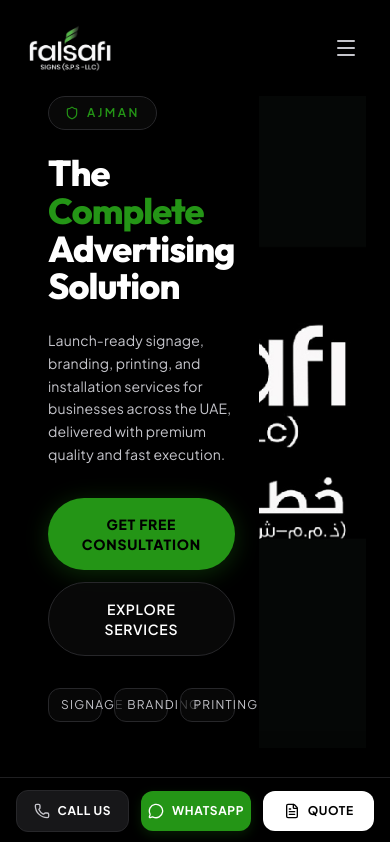
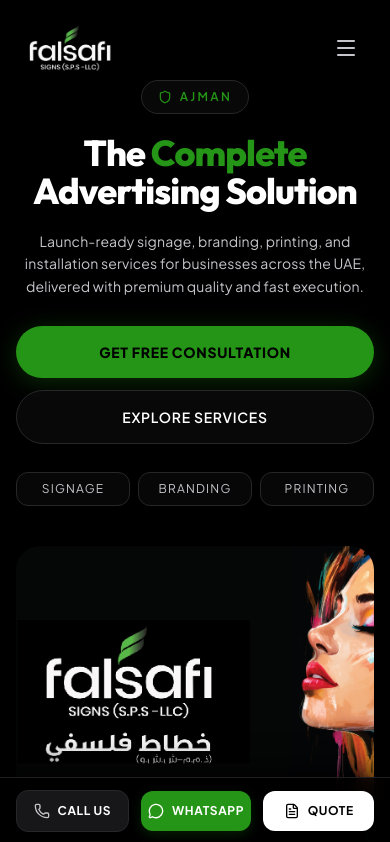
Before and after one commit to yunus-karatt/falsafi, a Next.js app: page / in a window 390 px wide. Shown: the top 842 px of the page. Built offline with nearby package versions, Linux system fonts and the light colour scheme.

Commit message:
Update global email address to falsafi.signs@gmail.com

```diff
--- a/src/app/page.tsx
+++ b/src/app/page.tsx
@@ -90,38 +90,38 @@ export default function Home() {
       <Navbar />
 
       {/* 1. Hero Section */}
-      <section className="relative min-h-screen w-screen flex bg-black overflow-hidden py-24 md:py-28 px-6 md:px-12">
+      <section className="relative min-h-screen bg-black overflow-hidden py-20 md:py-24 px-4 sm:px-6 md:px-12">
         {/* <div  className="absolute inset-0 bg-no-repeat bg-top-right opacity-40"></div>
 
         <div className="absolute inset-0 bg-linear-to-t from-black via-black/80 to-black/40 z-10" />
         <div className="absolute -top-40 -left-40 w-125 h-125 bg-brand/10 rounded-full blur-[150px] pointer-events-none" />
         <div className="absolute -bottom-20 -right-20 w-100 h-100 bg-brand/10 rounded-full blur-[130px] pointer-events-none" /> */}
 
-        <div className="flex-1 px-6 md:px-12 relative z-20">
-          <div className="flex items-center justify-center">
+        <div className="mx-auto grid w-full max-w-7xl grid-cols-1 items-center gap-10 lg:grid-cols-2 lg:gap-12">
+          <div className="relative z-20">
             <motion.div
               initial={{ opacity: 0, y: 24 }}
               animate={{ opacity: 1, y: 0 }}
               transition={{ duration: 0.8 }}
-              className="text-left max-w-4xl"
+              className="text-center lg:text-left max-w-3xl mx-auto lg:mx-0"
             >
-              <div className="inline-flex items-center gap-2 px-4 py-2 rounded-full bg-zinc-950/80 border border-zinc-800 backdrop-blur-md mb-6 text-brand font-body text-xs font-semibold tracking-[0.2em] uppercase">
+              <div className="inline-flex items-center gap-2 px-4 py-2 rounded-full bg-zinc-950/80 border border-zinc-800 backdrop-blur-md mb-5 text-brand font-body text-xs font-semibold tracking-[0.2em] uppercase">
                 <Shield className="w-3.5 h-3.5" />
                 Ajman
               </div>
 
-              <h1 className="font-syne text-4xl sm:text-5xl md:text-6xl xl:text-7xl font-extrabold tracking-tight text-white leading-[1.05] mb-6">
+              <h1 className="font-syne text-4xl sm:text-5xl md:text-6xl xl:text-7xl font-extrabold tracking-tight text-white leading-[1.05] mb-5 md:mb-6">
                 The <span className="text-brand">Complete</span>
                 <br className="hidden sm:block" /> Advertising Solution
               </h1>
 
-              <p className="font-body text-zinc-300 text-sm sm:text-base md:text-lg  leading-relaxed mb-8">
+              <p className="font-body text-zinc-300 text-sm sm:text-base md:text-lg leading-relaxed mb-7 md:mb-8">
                 Launch-ready signage, branding, printing, and installation
                 services for businesses across the UAE, delivered with premium
                 quality and fast execution.
               </p>
 
-              <div className="flex flex-col sm:flex-row gap-3 sm:gap-4 w-full  mb-8 justify-start">
+              <div className="flex flex-col sm:flex-row gap-3 sm:gap-4 w-full mb-7 md:mb-8 justify-center lg:justify-start">
                 <Link
                   href="/contact"
                   className="w-full sm:w-auto px-8 py-4 rounded-full bg-brand text-black font-body text-sm font-extrabold tracking-wider uppercase hover:bg-brand-hover hover:scale-105 transition-all duration-300 shadow-[0_4px_25px_rgba(36,149,22,0.3)] text-center"
@@ -136,11 +136,11 @@ export default function Home() {
                 </Link>
               </div>
 
-              <div className="grid grid-cols-3 gap-3 max-w-md ">
+              <div className="grid grid-cols-3 gap-2 sm:gap-3 max-w-md mx-auto lg:mx-0">
                 {["Signage", "Branding", "Printing"].map((item) => (
                   <div
                     key={item}
-                    className="rounded-xl text-center border border-zinc-800 bg-zinc-950/70 px-3 py-2"
+                    className="rounded-xl text-center border border-zinc-800 bg-zinc-950/70 px-2.5 py-2"
                   >
                     <p className="font-body text-xs sm:text-sm uppercase tracking-widest text-zinc-400">
                       {item}
@@ -150,16 +150,17 @@ export default function Home() {
               </div>
             </motion.div>
           </div>
-        </div>
-        <div className="flex-1 relative min-h-[300px]  md:min-h-[480px] lg:min-h-[600px]">
+
+          <div className="relative min-h-80 sm:min-h-96 md:min-h-120 lg:min-h-150 rounded-3xl overflow-hidden">
             <Image
               src="/images/hero.jpg"
               alt="Falsafi Creative Showroom"
               fill
               priority
-            className="object-cover  shadow-2xl"
-            sizes="(max-width: 768px) 100vw, 50vw"
+              className="object-cover shadow-2xl"
+              sizes="(max-width: 1024px) 100vw, 50vw"
             />
+          </div>
         </div>
       </section>
 
@@ -500,7 +501,7 @@ export default function Home() {
                 Inquire Online
               </Link>
               <a
-                href="https://wa.me/971507861234?text=Hello%20Falsafi,%20I%20would%20like%2520to%2520schedule%2520a%2520free%2520signage%2520consultation."
+                href="https://wa.me/971585183720?text=Hello%20Falsafi,%20I%20would%20like%2520to%2520schedule%2520a%2520free%2520signage%2520consultation."
                 target="_blank"
                 rel="noopener noreferrer"
                 className="w-full sm:w-auto px-8 py-4 rounded-xl bg-zinc-900 border border-zinc-800 text-white font-body text-sm font-bold uppercase tracking-wider hover:bg-zinc-850 transition-all text-center flex items-center justify-center gap-2"
--- a/src/app/services/page.tsx
+++ b/src/app/services/page.tsx
@@ -22,7 +22,7 @@ function DynamicIcon({ name, className }: { name: string; className?: string })
 
 // Premium Service Card Component
 const ServiceCard = ({ service, index }: { service: Service; index: number }) => {
-  const whatsappUrl = `https://wa.me/971507861234?text=${encodeURIComponent(
+  const whatsappUrl = `https://wa.me/971585183720?text=${encodeURIComponent(
     `Hello Falsafi, I saw "${service.title}" in your catalog. May I know more details?`
   )}`;
 
@@ -202,7 +202,7 @@ export default function Services() {
               Get a Quote
             </Link>
             <a
-              href="https://wa.me/971507861234"
+              href="https://wa.me/971585183720"
               className="w-full sm:w-auto px-10 py-5 rounded-full border border-zinc-800 text-white font-bold uppercase tracking-widest text-sm hover:bg-zinc-900 transition-all"
             >
               WhatsApp
--- a/src/components/Footer.tsx
+++ b/src/components/Footer.tsx
@@ -133,18 +133,15 @@ export default function Footer() {
             <li className="flex items-center gap-3">
               <Phone className="w-4 h-4 text-brand shrink-0" />
               <div className="flex flex-col">
-                <a href="tel:+97167428888" className="hover:text-white transition-colors">
-                  +971 6 742 8888
-                </a>
-                <a href="tel:+971507861234" className="hover:text-white transition-colors">
-                  +971 50 786 1234
+                <a href="tel:00971585183720" className="hover:text-white transition-colors">
+                  00971 585183720
                 </a>
               </div>
             </li>
             <li className="flex items-center gap-3">
               <Mail className="w-4 h-4 text-brand shrink-0" />
-              <a href="mailto:info@falsafi.ae" className="hover:text-white transition-colors">
-                info@falsafi.ae
+              <a href="mailto:falsafi.signs@gmail.com" className="hover:text-white transition-colors">
+                falsafi.signs@gmail.com
               </a>
             </li>
             <li className="flex items-start gap-3">
--- a/src/components/GalleryLightbox.tsx
+++ b/src/components/GalleryLightbox.tsx
@@ -151,7 +151,7 @@ export default function GalleryLightbox({
 
                 {/* Direct WhatsApp Inquiry for specific project */}
                 <a
-                  href={`https://wa.me/971507861234?text=${encodeURIComponent(
+                  href={`https://wa.me/971585183720?text=${encodeURIComponent(
                     `Hello Falsafi, I saw your portfolio item "${item.title}" and would like to get a quote for a similar project.`
                   )}`}
                   target="_blank"
--- a/src/components/MobileCTA.tsx
+++ b/src/components/MobileCTA.tsx
@@ -10,8 +10,8 @@ interface MobileCTAProps {
 }
 
 export default function MobileCTA({
-  phoneNumber = "+971507861234",
-  whatsappNumber = "971507861234",
+  phoneNumber = "00971585183720",
+  whatsappNumber = "971585183720",
   whatsappMessage = "Hello Falsafi, I would like to inquire about your advertising and branding services.",
 }: MobileCTAProps) {
   const whatsappUrl = `https://wa.me/${whatsappNumber}?text=${encodeURIComponent(whatsappMessage)}`;
--- a/src/components/WhatsAppButton.tsx
+++ b/src/components/WhatsAppButton.tsx
@@ -9,7 +9,7 @@ interface WhatsAppButtonProps {
 }
 
 export default function WhatsAppButton({
-  phoneNumber = "971507861234", // Local UAE phone number format (no leading + or 00)
+  phoneNumber = "971585183720", // E.164-compatible format for wa.me links
   defaultMessage = "Hello Falsafi, I am interested in your advertising and branding solutions. I would like to get a quote.",
 }: WhatsAppButtonProps) {
   const whatsappUrl = `https://wa.me/${phoneNumber}?text=${encodeURIComponent(defaultMessage)}`;
```
Also changed, not shown: src/app/contact/page.tsx (+5 -5 lines). Lines whose indentation alone changed are shown as unchanged.
